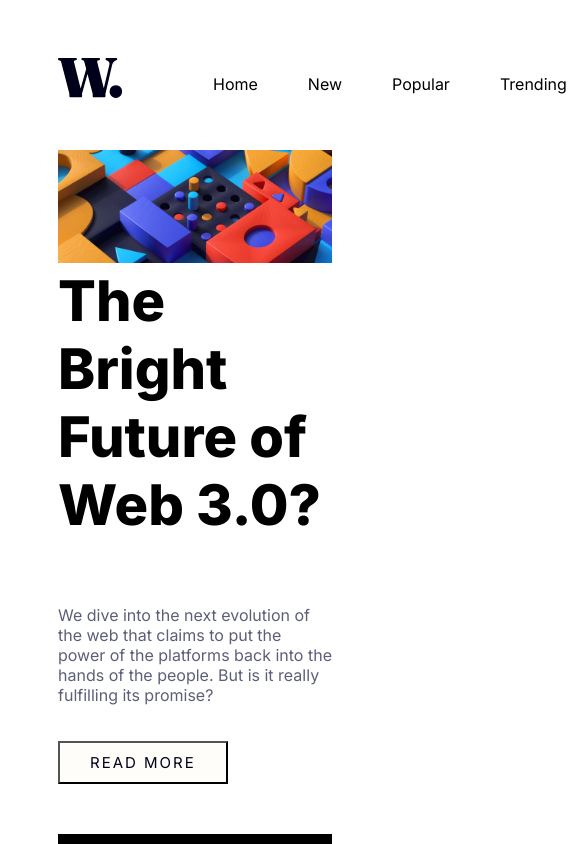
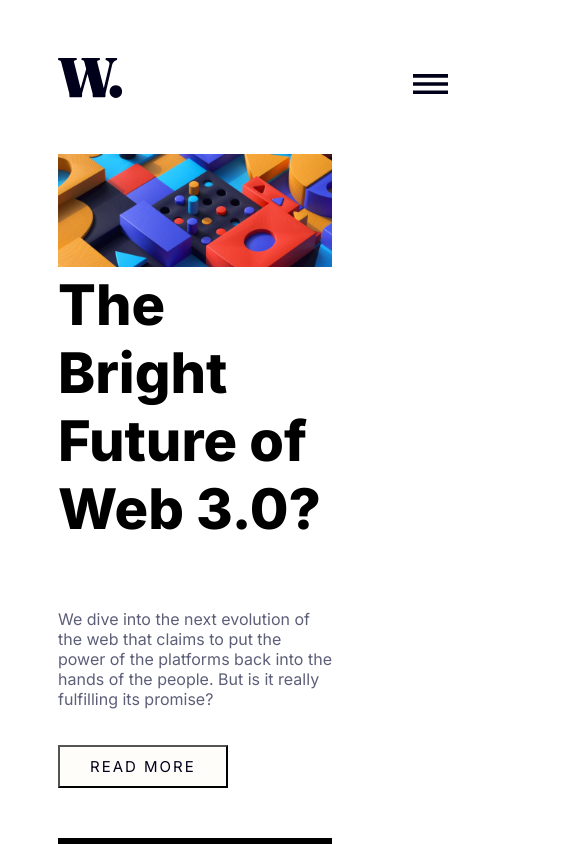
Before and after one commit to KamilKaluza1/news-homepage-main, a plain HTML site: page index.html in a window 390 px wide. Shown: the top 844 px of the page, 585 px wide, since content can reach past the window. Drawn offline with Linux system fonts and the light colour scheme.

Commit message:
hamburger menu

```diff
--- a/index.html
+++ b/index.html
@@ -34,6 +34,7 @@
           <li><a>Popular</a></li>
           <li><a>Trending</a></li>
           <li><a>Categories</a></li>
+          <div ><img id="hamburger" src="./assets/images/icon-menu.svg" alt=""></div>
         </ul>
       </div>
     </nav>
--- a/style.css
+++ b/style.css
@@ -158,6 +158,11 @@ button:hover {
   justify-content: center;
   padding: 40px;
 }
+
+#hamburger{
+    height: 0;
+    width: 0;
+}
 @media screen and (max-width: 1300px ) {
 
       html {
@@ -166,6 +171,9 @@ button:hover {
   }
 
 @media screen and (max-width: 900px ) {
+    li{
+        font-size: 0px;
+    }
     #container {
         display: grid;
         grid-template-columns: 1fr;
@@ -186,4 +194,9 @@ button:hover {
       html {
         margin: 50px 50px;
       }
+      #hamburger{
+        height: 20px;
+        width: 35px;
+
+    }
   }
```
